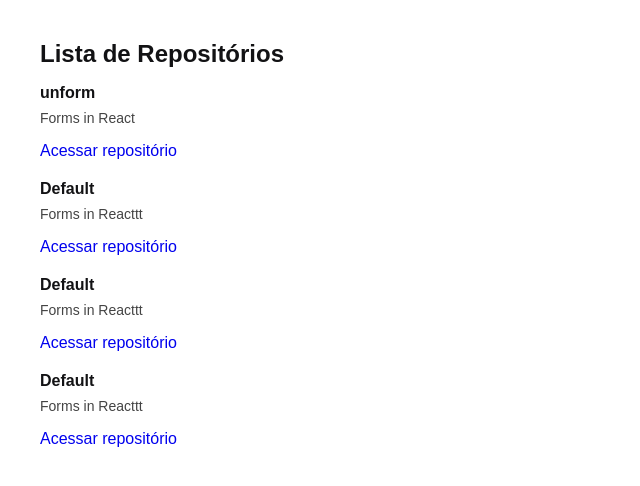
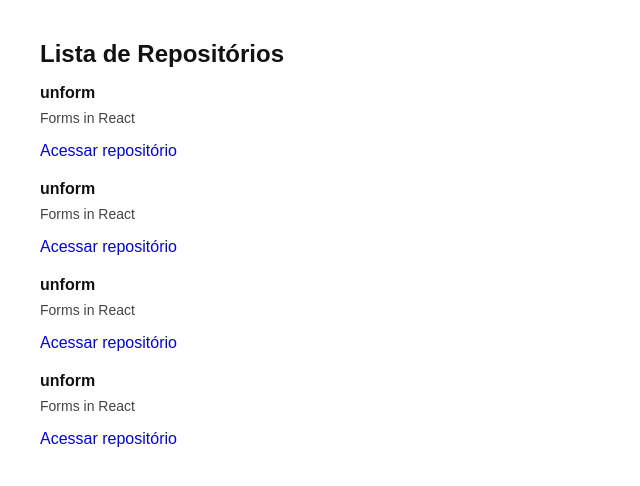
Before and after one commit to anddreluis2/github-explorer, a React (Vite) app: page / in a window 1280 px wide. Shown: the top 486 px of the page, without its empty margins (0-640 px from the left). Built offline with nearby package versions, Linux system fonts and the light colour scheme; no server answers.

Commit message:
fetching data

```diff
--- a/src/components/RepositoryList.jsx
+++ b/src/components/RepositoryList.jsx
@@ -1,5 +1,7 @@
 import { RepostoryItem } from "./RepositoryItem";
 import '../styles/repositories.scss'
+import { useEffect, useState } from 'react'
+
 
 const repository = {
     name: 'unform',
@@ -8,14 +10,23 @@
 }
 
 export function RepositoryList() {
+
+    const [repositories, setRepositories] = useState([]);
+
+    useEffect(() => {
+        fetch('https://api.github.com/orgs/rocketseat/repos')
+        .then(response => response.json())
+        .then(data => setRepositories(data))
+    }, []);
+
     return (
         <section className="repository-list">
             <h1>Lista de Repositórios</h1>
             <ul>
                 <RepostoryItem repository={repository} />
-                <RepostoryItem />
-                <RepostoryItem />
-                <RepostoryItem />
+                <RepostoryItem repository={repository} />
+                <RepostoryItem repository={repository} />
+                <RepostoryItem repository={repository} />
             </ul>
         </section>
     )
```
